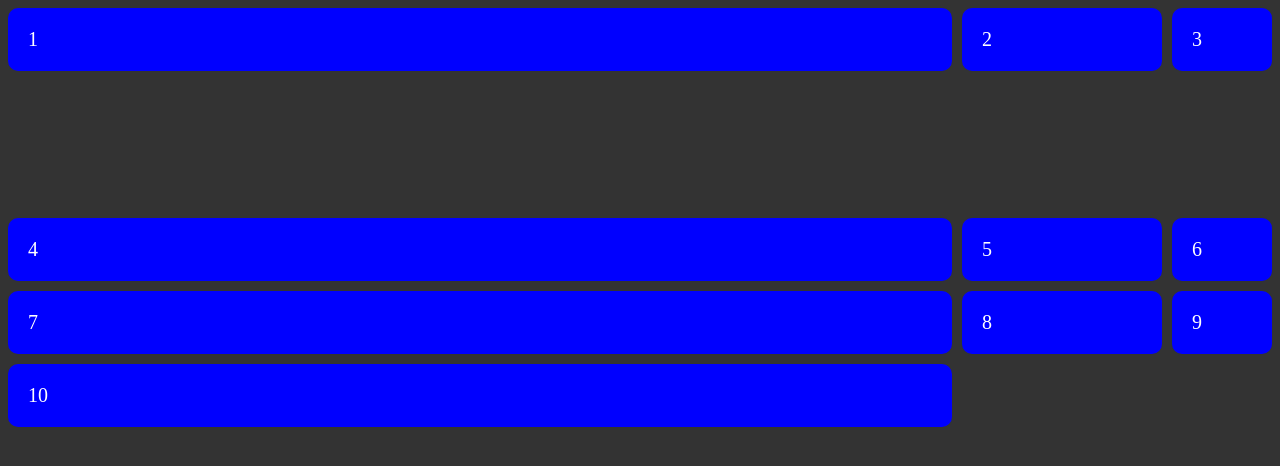
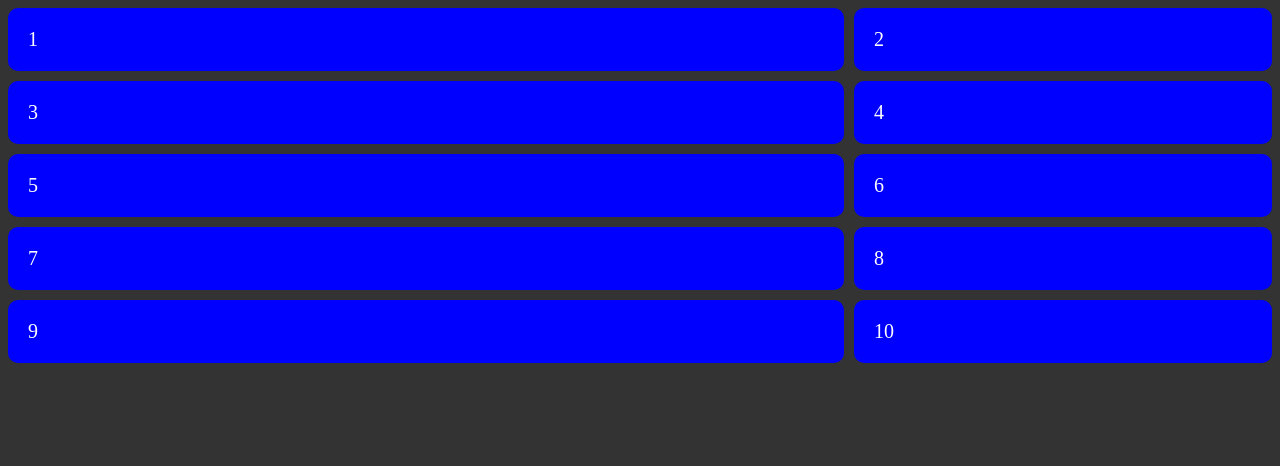
Before and after one commit to GamerCleanVic/aulas, a plain HTML site: page index.html in a window 1280 px wide. Drawn offline with Linux system fonts and the light colour scheme.

Commit message:
+CSS(fr), tiramos width

```diff
--- a/css/grid1.css
+++ b/css/grid1.css
@@ -5,8 +5,7 @@ color:#fff;
 .container{
 	display:grid;
 	/*grid-template-columns:repeat(3, 1fr);*/
-	grid-template-columns: auto 200px 100px;
-	grid-template-rows: 200px;
+	grid-template-columns: 2fr 1fr;
 	gap:10px;
 }
 .item{
```
